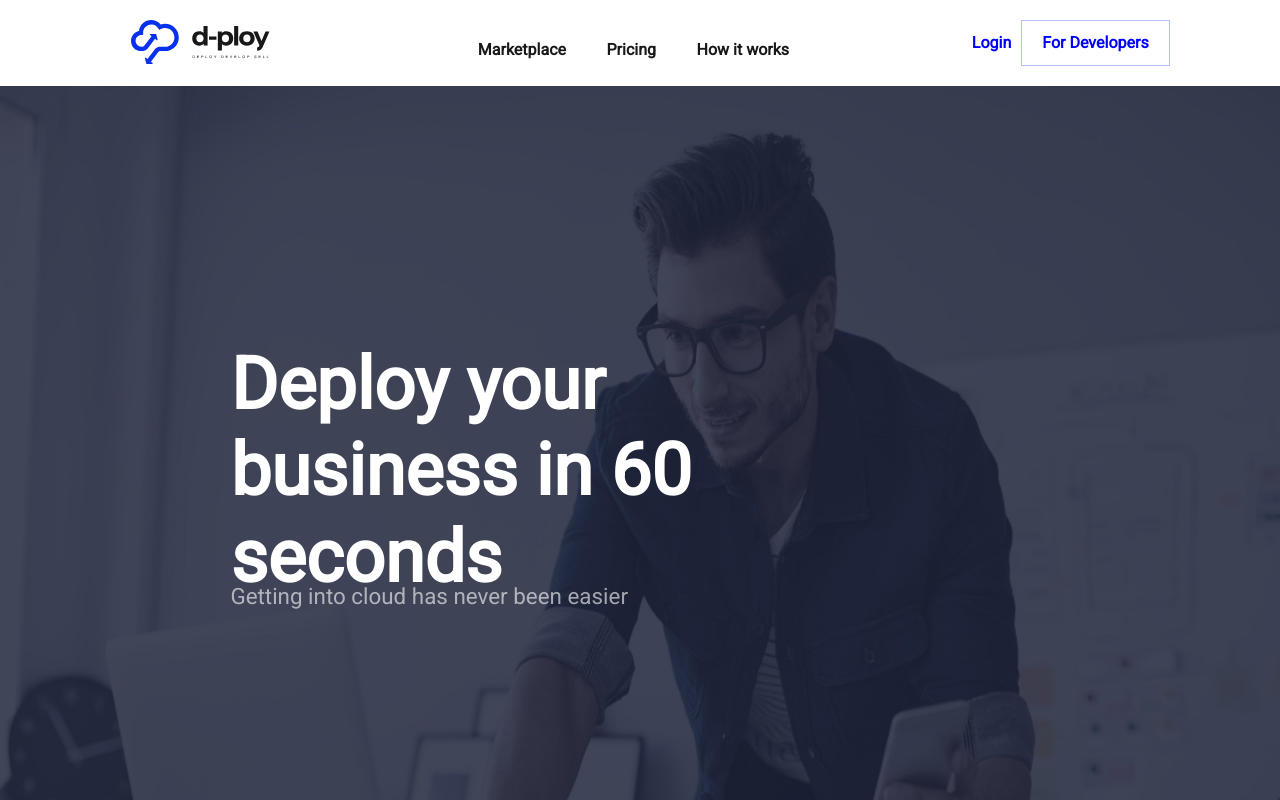
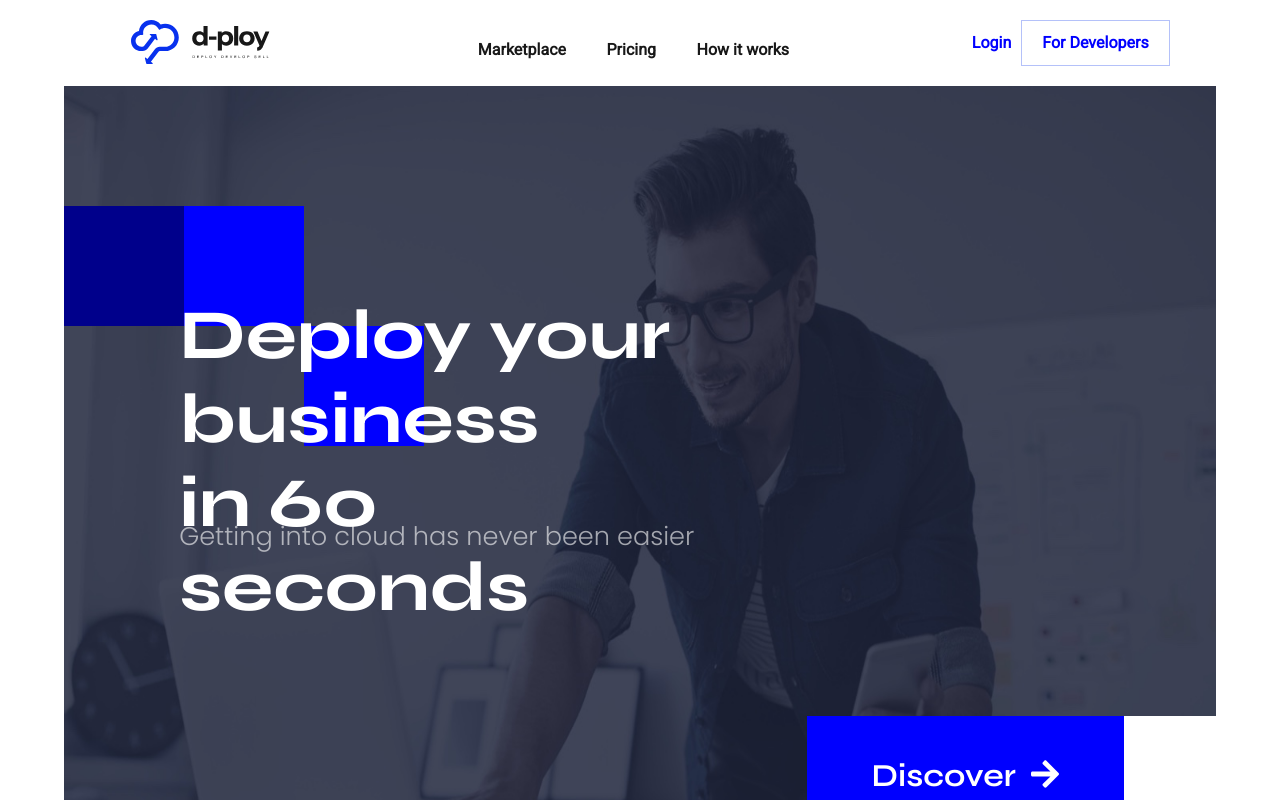
Before and after one commit to antonzaharia/dploy-landpage, a React (Create React App) app in the folder dploy-landpage/: page / in a window 1280 px wide. Shown: the top 800 px of the page. Built offline with nearby package versions, Linux system fonts and the light colour scheme.

Commit message:
head style finished

```diff
--- a/dploy-landpage/src/components/Head.js
+++ b/dploy-landpage/src/components/Head.js
@@ -5,9 +5,13 @@ import { faArrowRight } from "@fortawesome/free-solid-svg-icons";
 export default function Head() {
   return (
     <div className="head">
+      <div className="square square-head1"></div>
+      <div className="square square-head2"></div>
+      <div className="square square-head3"></div>
+      <div className="square square-head-white"></div>
       <div>
         <h1 className="deploy-your-business">
-          Deploy your business in 60 seconds
+          Deploy your business&nbsp;&nbsp;&nbsp;&nbsp;&nbsp;&nbsp;&nbsp;&nbsp;&nbsp;&nbsp; in 60 seconds
         </h1>
         <p className="getting-into-cloud-h">
           Getting into cloud has never been easier
--- a/dploy-landpage/src/index.css
+++ b/dploy-landpage/src/index.css
@@ -1,5 +1,6 @@
 @import url('https://fonts.googleapis.com/css2?family=Roboto&display=swap');
-@import url('https://fonts.googleapis.com/css2?family=Roboto&family=Syne:wght@717;738&display=swap');
+@import url('https://fonts.googleapis.com/css2?family=Syne:wght@687;717&display=swap');
+@import url('https://fonts.googleapis.com/css2?family=Poppins:wght@300&family=Syne:wght@630;687;717&display=swap');
 body {
   font-family: -apple-system, BlinkMacSystemFont, 'Segoe UI', 'Roboto', 'Oxygen',
     'Ubuntu', 'Cantarell', 'Fira Sans', 'Droid Sans', 'Helvetica Neue',
@@ -91,8 +92,10 @@ code {
   background-repeat: no-repeat;
   background-size: cover;
   background-size: 100% 100%;
-  height: 840px;
+  height: 750px;
   position: relative;
+  width: 90%;
+  margin: 0 auto;
 }
 .discover-btn {
   color: white;
@@ -100,6 +103,7 @@ code {
   font-size: 32px;
   border: none;
   position: absolute;
+  height: 120px;
   bottom: 0;
   padding: 2.5%;
   padding-left: 65px;
@@ -178,6 +182,9 @@ code {
   float: right;
   font-size: 20px;
 }
+.list-icons a{
+  color: lightgray;
+}
 .list-icons > div {background-color: black;}
 .list > div {
   background-color: black;
@@ -191,25 +198,30 @@ code {
 }
 .deploy-your-business {
   height: 216px;
-  width: 60%;
+  width: 55%;
   color: #FFFFFF;
-  font-size: 72px;
+  font-size: 70px;
   font-weight: bold;
-  padding-left: 18%;
-  padding-top: 20%;
+  padding-left: 10%;
+  padding-top: 18%;
+  font-family: 'Syne', sans-serif;
+  top: 0px; left: 0px;
+  position: relative;
+  z-index: 10;
 }
 .getting-into-cloud-h {
   opacity: 0.6;
   color: #FFFFFF;
-  padding-left: 18%;
+  padding-left: 10%;
   padding-top: 18%;
-  font-size: 140%;
+  font-size: 160%;
+  font-family: 'Poppins', sans-serif;
 }
 .bitmap {
   height: 42px;
   opacity: 0.8;
+  margin-left: 25%;
   margin-top: 50px;
-  margin-left: 30%;
   margin-bottom: 250px;
 }
 .bitmap img {
@@ -217,7 +229,32 @@ code {
   padding-left: 30px;
   width: 180px;
 }
-
+.square {
+  position: absolute;
+  width: 120px;
+  height: 120px;
+}
+.square-head-white {
+  background-color: white;
+  right: 0px;
+  bottom: 0px;
+}
+.square-head1 {
+  background-color:darkblue;
+  top: 120px;
+}
+.square-head2 {
+  background-color:blue;
+  top: 120px;
+  left: 120px;
+}
+.square-head3 {
+  background-color:blue;
+  position: absolute;
+  top: 240px;
+  left: 240px;
+  z-index: 0;
+}
 /* @media only screen and (min-width: 600px) {
   .head-links{display: flex;}
   .login-btn{display: inline-block;}
```
